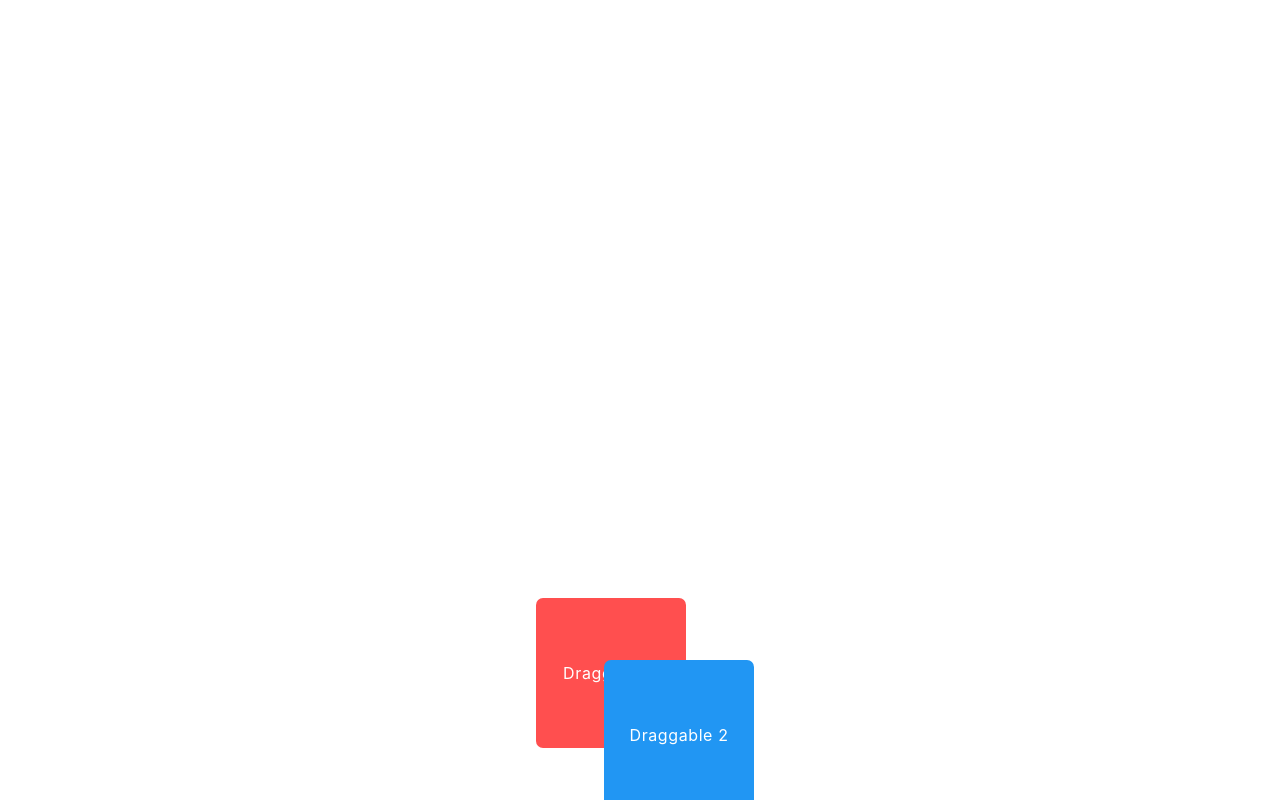
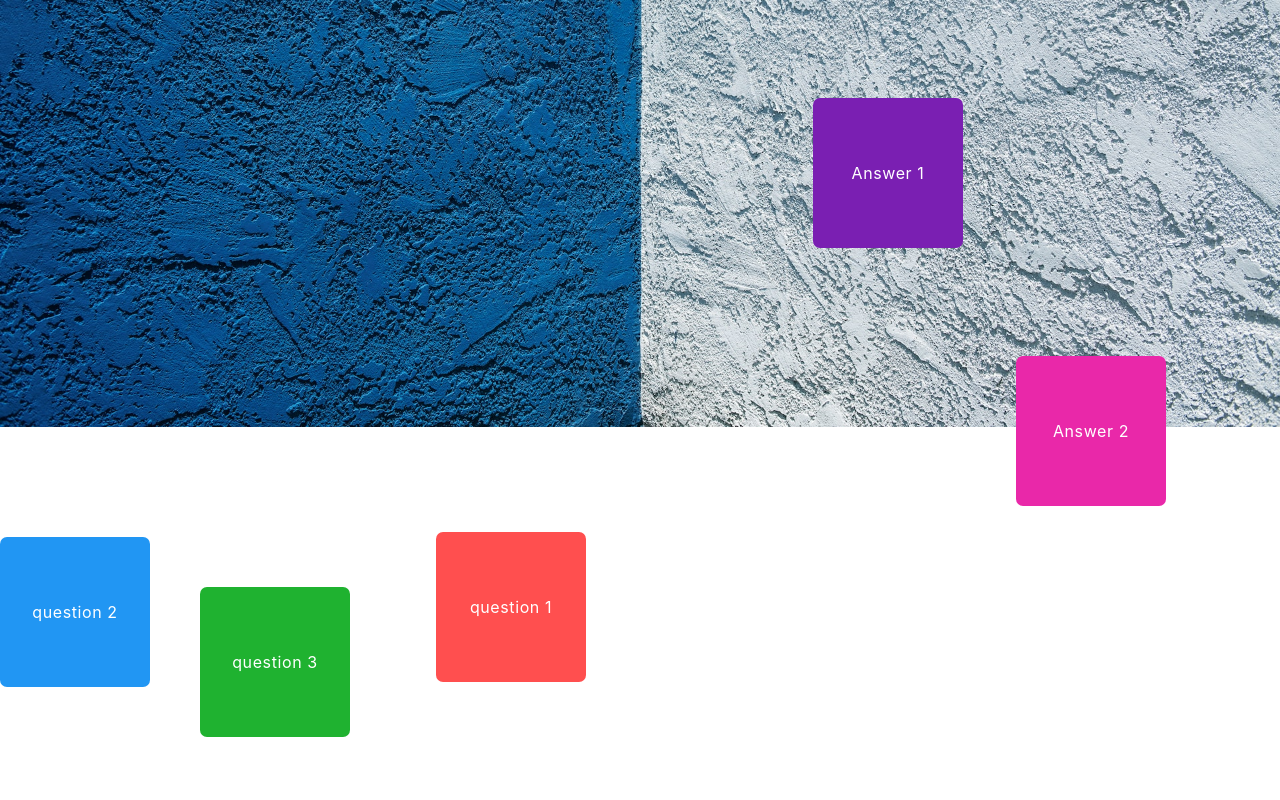
Before and after one commit to ZackCipolletta/ReactDragDropSandbox, a React (Create React App) app: page / in a window 1280 px wide. Built offline with nearby package versions, Linux system fonts and the light colour scheme.

Commit message:
generate draggable boxes that generate at random position on screen. question boxes only show on left, answer boxes only on right.
Co-authored-by: Sarah Andyshak <sarah.andyshak@gmail.com>

```diff
--- a/src/App.css
+++ b/src/App.css
@@ -11,3 +11,10 @@
   text-align: center;
   letter-spacing: 0.6px;
 }
+
+body {
+  background-image: url('./img/tim-mossholder-xY56WiUYFjk-unsplash.jpg');
+  background-size: cover;
+  background-repeat: no-repeat;
+  background-position: center center;
+}
--- a/src/App.js
+++ b/src/App.js
@@ -2,30 +2,90 @@ import React from 'react';
 import { Draggable } from './Draggable';
 import './App.css';
 
-// const randoNum = Math.floor(Math.random() * 1000);
+// if/then width/height (if w>h: divide l/r, if h>w: divide top/bottom)
 
-const w = window.innerHeight;
+
+const w = window.innerWidth;
 const h = window.innerHeight;
 
-const adjustedW = w * .9;
-const adjustedH = h * .9;
+const adjustedW = w * .8;
+const adjustedH = h * .8;
+
+let left;
+let right;
+
+if (w > h) {
+  left = adjustedW * 0.5
+  right = w - adjustedW * 0.5
+ } else if (h > w) {
+  const top = adjustedH * 0.5
+  // const bottom = h - adjustedH
+}
+
+// make object appear anywhere in the page
+// style={{ left: Math.floor(Math.random() * adjustedW), top: Math.floor(Math.random() * adjustedH) }}
 
 
-// const randoNum = Math.floor(Math.random() * 100);
+// This one stays to the right half of the screen.
+{/* <Draggable onDragStart={(rect) => { console.log('onDragStart => ', rect) }} style={{ left: left + Math.floor(Math.random() * left ), top: Math.floor(Math.random() * adjustedH) }} >
+<div>Draggable 2</div>
 
+</Draggable> */}
+
+
+function rightPosition() {
+  const position = left + Math.floor(Math.random() * (right * 0.8));
+
+  if (position > (w * .85) || position < (w * .5)) {
+    return rightPosition(); // Call itself again
+  }
+
+  return position;
+}
+
+function leftPosition() {
+  return Math.floor(Math.random() * (left * 0.9));
+}
 
 const Multiple = () => (
   <main>
-    <Draggable onDragStart={(rect) => { console.log('onDragStart => ', rect) }} style={{ left: Math.floor(Math.random() * adjustedW), top: Math.floor(Math.random() * adjustedH) }}>
-      <div>Draggable 1</div>
+
+
+    <Draggable onDragStart={(rect) => { console.log('onDragStart => ', rect) }}
+    style={{ left: leftPosition(), top: Math.floor(Math.random() * adjustedH) }}
+    >
+      <div>question 1</div>
 
     </Draggable>
 
     <Draggable
-      style={{ left: Math.floor(Math.random() * adjustedW), top: Math.floor(Math.random() * adjustedH) }}
+      style={{ left: leftPosition(), top: Math.floor(Math.random() * adjustedH) }}
     >
-      <div style={{ backgroundColor: '#2196f3' }}>Draggable 2</div>
+      <div style={{ backgroundColor: '#2196f3' }}>question 2</div>
     </Draggable>
+
+    <Draggable
+      style={{ left: leftPosition(), top: Math.floor(Math.random() * adjustedH) }}
+    >
+      <div style={{ backgroundColor: '#1fb230' }}>question 3</div>
+    </Draggable>
+
+
+
+{/* answer divs */}
+    <Draggable
+      // style={{ left: left + Math.floor(Math.random() * (right *.8) ), top: Math.floor(Math.random() * adjustedH) }}
+      style={{ left: rightPosition(), top: Math.floor(Math.random() * adjustedH) }}
+    >
+      <div style={{ backgroundColor: '#7a1fb2' }}>Answer 1</div>
+    </Draggable>
+
+    <Draggable
+      style={{ left: rightPosition(), top: Math.floor(Math.random() * adjustedH) }}
+    >
+    <div style={{ backgroundColor: '#e928a9'}}>Answer 2</div>
+    </Draggable>
+
   </main>
 );
 
```
Also changed, not shown: src/test.js (added, +72 -0 lines), src/img/tim-mossholder-xY56WiUYFjk-unsplash.jpg (added).
